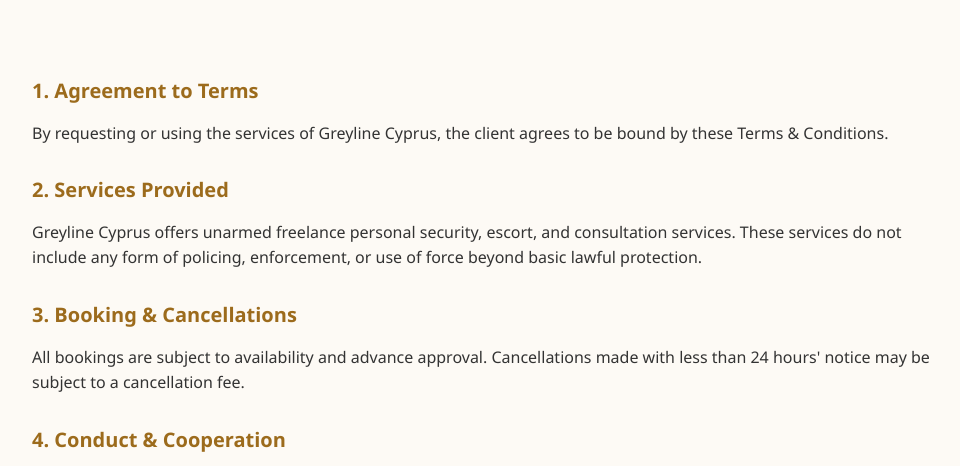
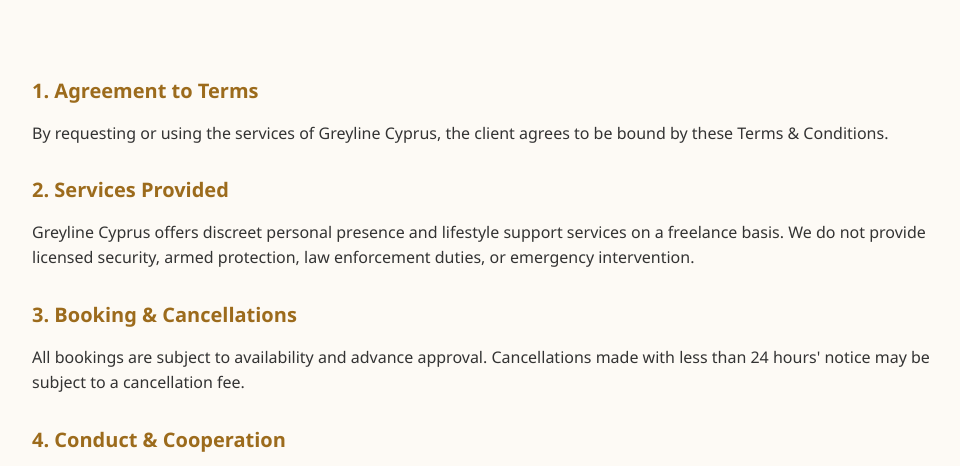
Before and after one commit to Theboss19821982/GREYLINE-CYPRUS, a plain HTML site: page terms.html in a window 1280 px wide. Shown: the part 309-775 px from the top of the page, without its empty margins (158-1118 px from the left). Drawn offline with Linux system fonts and the light colour scheme.

Commit message:
Update terms.html

```diff
--- a/terms.html
+++ b/terms.html
@@ -79,7 +79,7 @@
     <p>By requesting or using the services of Greyline Cyprus, the client agrees to be bound by these Terms & Conditions.</p>
 
     <h2>2. Services Provided</h2>
-    <p>Greyline Cyprus offers unarmed freelance personal security, escort, and consultation services. These services do not include any form of policing, enforcement, or use of force beyond basic lawful protection.</p>
+    <p>Greyline Cyprus offers discreet personal presence and lifestyle support services on a freelance basis. We do not provide licensed security, armed protection, law enforcement duties, or emergency intervention. </p>
 
     <h2>3. Booking & Cancellations</h2>
     <p>All bookings are subject to availability and advance approval. Cancellations made with less than 24 hours' notice may be subject to a cancellation fee.</p>
```
